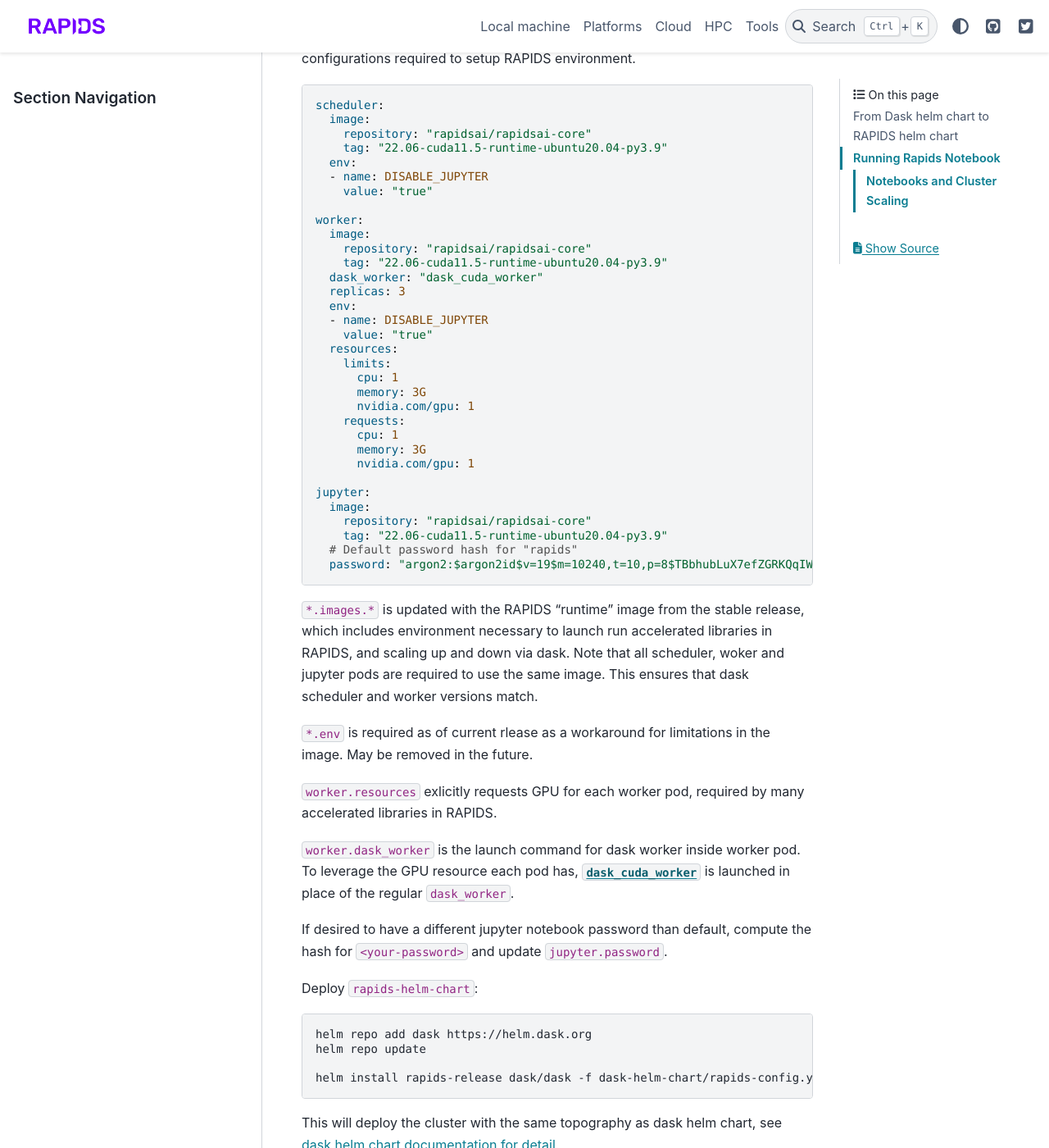
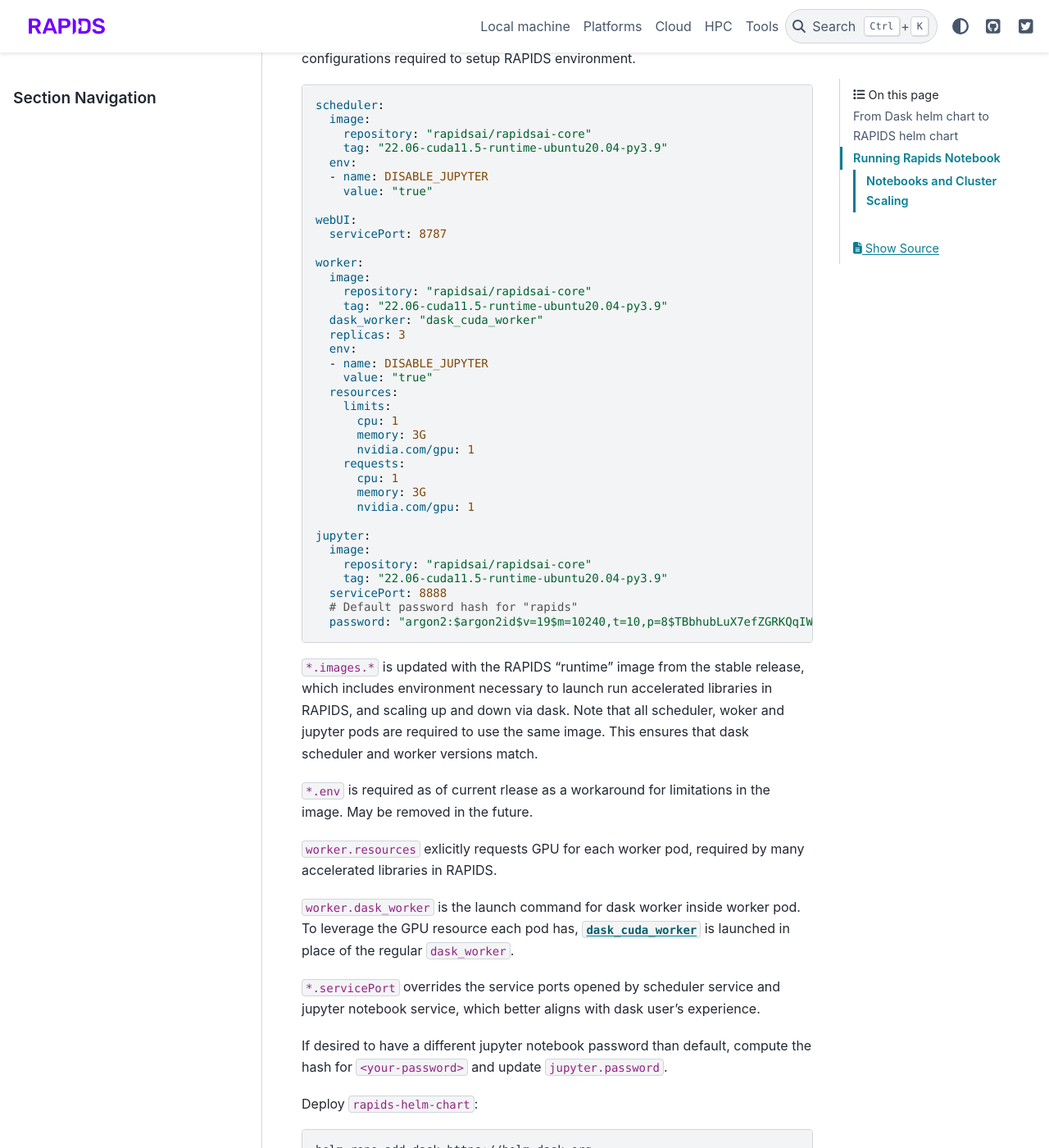
Before and after one commit to rapidsai/deployment, a Sphinx documentation site: the page built from source/tools/kubernetes/dask-helm-chart.md, in a window 1280 px wide and 1400 px high, scrolled down 418 px. Shown: the whole window at 82% size. Built offline with Sphinx 7.4.7 and the PyData theme 0.15.4, drawn with Linux system fonts in a browser that asks for light colours; pages that are not in the unit, such as notebooks, are missing from menus.

Commit message:
Update with `servicePort` override

```diff
--- a/source/tools/kubernetes/dask-helm-chart.md
+++ b/source/tools/kubernetes/dask-helm-chart.md
@@ -30,6 +30,9 @@ required by many accelerated libraries in RAPIDS.
 `worker.dask_worker` is the launch command for dask worker inside worker pod.
 To leverage the GPU resource each pod has,
 [`dask_cuda_worker`](https://docs.rapids.ai/api/dask-cuda/stable/index.html) is launched in place of the regular `dask_worker`.
+
+`*.servicePort` overrides the service ports opened by scheduler service and jupyter notebook service,
+which better aligns with dask user's experience.
 
 If desired to have a different jupyter notebook password than default,
 compute the hash for `<your-password>` and update `jupyter.password`.
--- a/source/tools/kubernetes/dask-helm-chart/rapids-config.yaml
+++ b/source/tools/kubernetes/dask-helm-chart/rapids-config.yaml
@@ -5,6 +5,9 @@ scheduler:
   env:
   - name: DISABLE_JUPYTER
     value: "true"
+
+webUI:
+  servicePort: 8787
 
 worker:
   image:
@@ -29,5 +32,6 @@ jupyter:
   image:
     repository: "rapidsai/rapidsai-core"
     tag: "22.06-cuda11.5-runtime-ubuntu20.04-py3.9"
+  servicePort: 8888
   # Default password hash for "rapids"
   password: "argon2:$argon2id$v=19$m=10240,t=10,p=8$TBbhubLuX7efZGRKQqIWtw$RG+jCBB2KYF2VQzxkhMNvHNyJU9MzNGTm2Eu2/f7Qpc"
```
